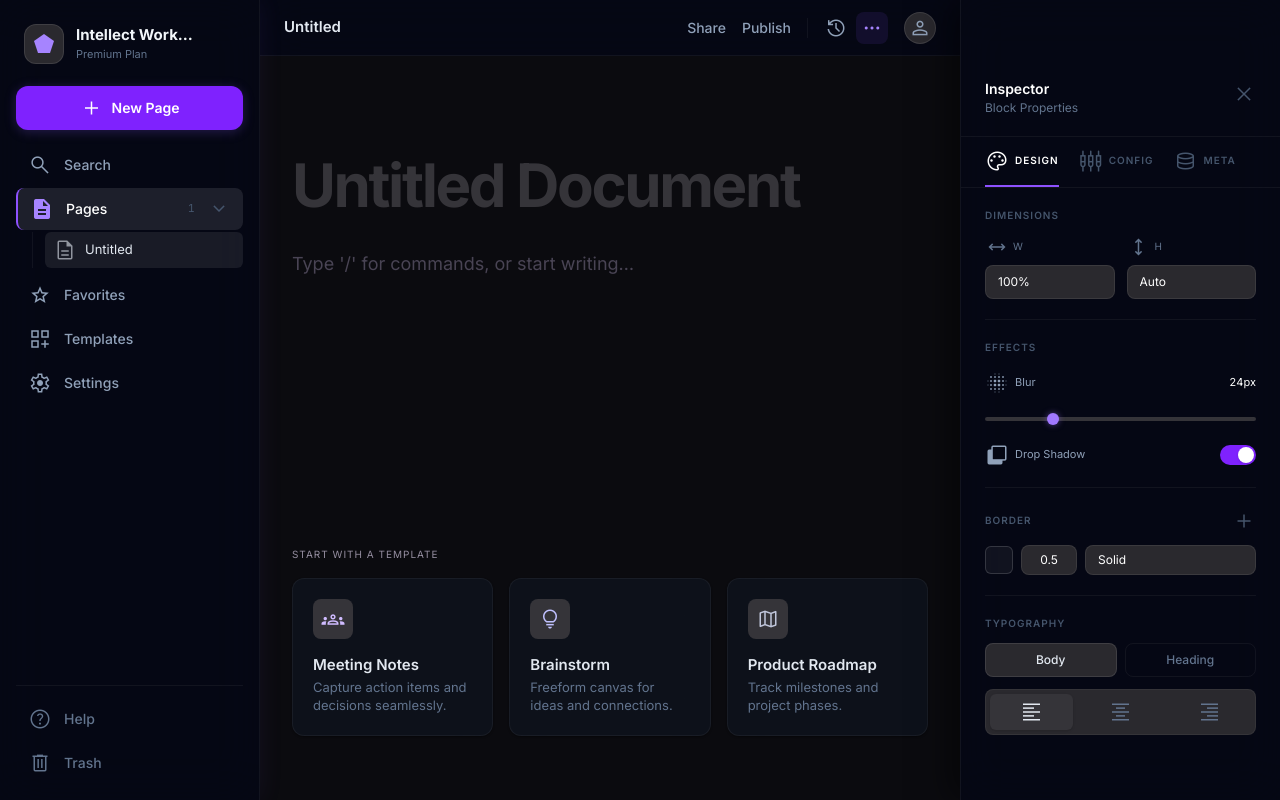
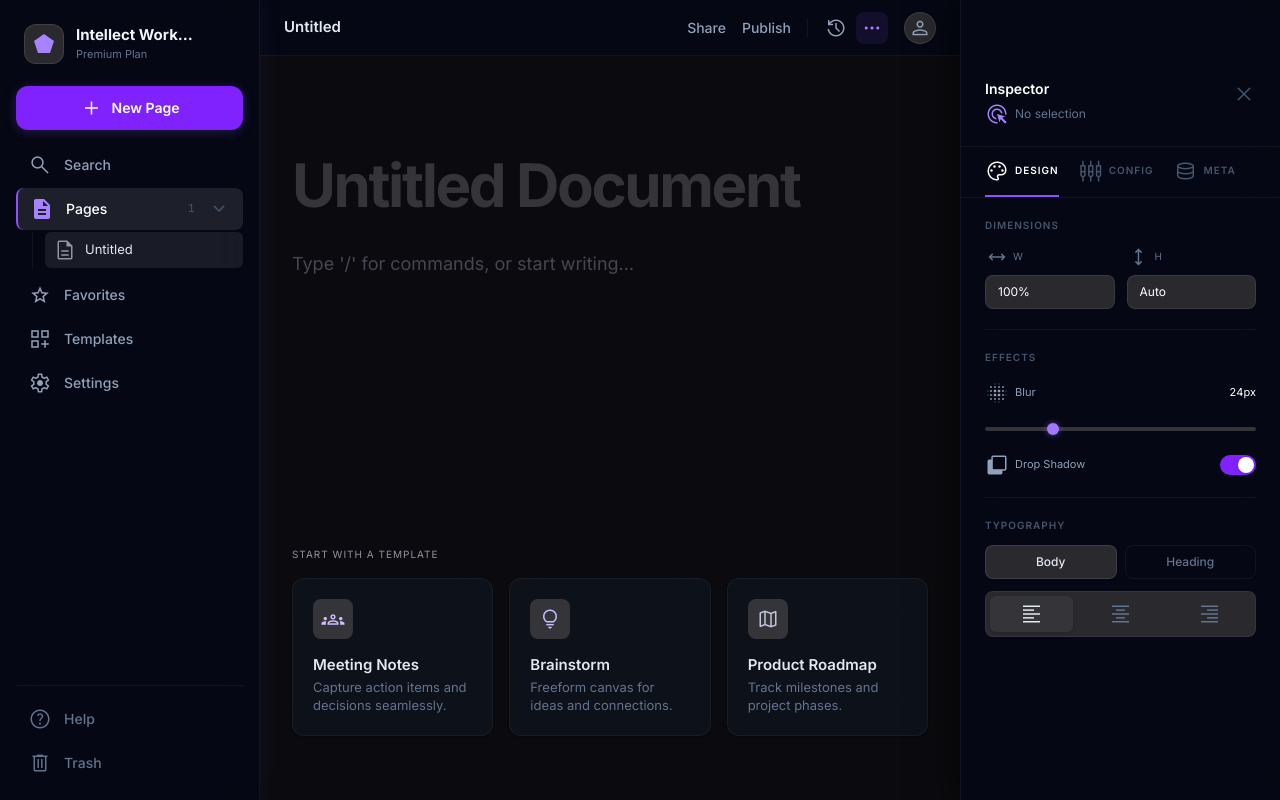
Before and after one commit to Mortarion002/Quill, a Next.js app: page /editor in a window 1280 px wide. Both pictures are taken after a click on the button "more_horiz". Built offline with nearby package versions, Linux system fonts and the light colour scheme.

Commit message:
live Inspector panel connected to TipTap editor

```diff
--- a/package.json
+++ b/package.json
@@ -10,6 +10,7 @@
   },
   "dependencies": {
     "@tiptap/extension-placeholder": "^3.22.4",
+    "@tiptap/extension-text-align": "^3.22.4",
     "@tiptap/react": "^3.22.4",
     "@tiptap/starter-kit": "^3.22.4",
     "clsx": "^2.1.1",
--- a/src/components/editor/Editor.tsx
+++ b/src/components/editor/Editor.tsx
@@ -5,6 +5,7 @@ import { useEditor, EditorContent } from "@tiptap/react";
 import type { Editor as TipTapEditor } from "@tiptap/core";
 import StarterKit from "@tiptap/starter-kit";
 import Placeholder from "@tiptap/extension-placeholder";
+import TextAlign from "@tiptap/extension-text-align";
 import { motion, AnimatePresence } from "framer-motion";
 import { useDocumentStore } from "@/store/useDocumentStore";
 import { useUIStore } from "@/store/useUIStore";
@@ -85,7 +86,7 @@ function moveBlock(editor: TipTapEditor, fromIndex: number, toIndex: number) {
 
 export function Editor({ pageId, initialContent }: EditorProps) {
   const { updatePage } = useDocumentStore();
-  const { setActiveBlock } = useUIStore();
+  const { setActiveBlock, setActiveEditor, setDocStats } = useUIStore();
   const wrapperRef = useRef<HTMLDivElement>(null);
   const [hoveredBlock, setHoveredBlock] = useState<HoveredBlockInfo | null>(null);
   const prevBlockEl = useRef<HTMLElement | null>(null);
@@ -132,6 +133,7 @@ export function Editor({ pageId, initialContent }: EditorProps) {
   const editor = useEditor({
     extensions: [
       StarterKit.configure({ heading: { levels: [1, 2, 3] } }),
+      TextAlign.configure({ types: ["heading", "paragraph"] }),
       Placeholder.configure({
         placeholder: ({ node }) => {
           if (node.type.name === "heading") return "Heading…";
@@ -152,6 +154,13 @@ export function Editor({ pageId, initialContent }: EditorProps) {
       const html = editor.getHTML();
       const isEmpty = html === "<p></p>" || html === "" || editor.isEmpty;
       updatePage(pageId, { content: isEmpty ? "" : html });
+
+      /* Doc stats */
+      const text = editor.state.doc.textContent;
+      const words = text.trim() ? text.trim().split(/\s+/).length : 0;
+      let blocks = 0;
+      editor.state.doc.forEach(() => blocks++);
+      setDocStats({ words, chars: text.length, blocks });
 
       /* Slash detection */
       const ctx = getSlashContext(editor);
@@ -274,6 +283,13 @@ export function Editor({ pageId, initialContent }: EditorProps) {
     },
     [executeCommand]
   );
+
+  /* ─── Register editor with UIStore so Inspector can access it ─── */
+  useEffect(() => {
+    if (editor) setActiveEditor(editor);
+    return () => setActiveEditor(null);
+    // eslint-disable-next-line react-hooks/exhaustive-deps
+  }, [editor]);
 
   /* ─── Sync content when switching pages ─── */
   useEffect(() => {
--- a/src/components/layout/Inspector.tsx
+++ b/src/components/layout/Inspector.tsx
@@ -3,6 +3,7 @@
 import { useState } from "react";
 import { motion, AnimatePresence } from "framer-motion";
 import { useUIStore } from "@/store/useUIStore";
+import { useDocumentStore } from "@/store/useDocumentStore";
 import { cn } from "@/lib/utils";
 
 const TABS = ["Design", "Config", "Meta"] as const;
@@ -14,11 +15,95 @@ const TAB_ICONS: Record<Tab, string> = {
   Meta: "database",
 };
 
+const BLOCK_LABELS: Record<string, string> = {
+  paragraph:      "Paragraph",
+  heading:        "Heading",
+  bulletList:     "Bullet List",
+  orderedList:    "Numbered List",
+  blockquote:     "Quote",
+  codeBlock:      "Code Block",
+  horizontalRule: "Divider",
+};
+
+const BLOCK_ICONS: Record<string, string> = {
+  paragraph:      "notes",
+  heading:        "title",
+  bulletList:     "format_list_bulleted",
+  orderedList:    "format_list_numbered",
+  blockquote:     "format_quote",
+  codeBlock:      "code",
+  horizontalRule: "horizontal_rule",
+};
+
+function formatNumber(n: number): string {
+  return n.toLocaleString();
+}
+
+function formatDate(ts: number): string {
+  return new Date(ts).toLocaleDateString("en-US", {
+    month: "short",
+    day: "numeric",
+    year: "numeric",
+  });
+}
+
+function timeAgo(ts: number): string {
+  const mins = Math.floor((Date.now() - ts) / 60000);
+  if (mins < 1) return "Just now";
+  if (mins < 60) return `${mins}m ago`;
+  const hrs = Math.floor(mins / 60);
+  if (hrs < 24) return `${hrs}h ago`;
+  return `${Math.floor(hrs / 24)}d ago`;
+}
+
+function SectionLabel({ children }: { children: React.ReactNode }) {
+  return (
+    <p className="text-[10px] uppercase tracking-widest text-slate-600 font-semibold">
+      {children}
+    </p>
+  );
+}
+
+function StatRow({ label, value }: { label: string; value: string }) {
+  return (
+    <div className="flex items-center justify-between py-2 border-b border-white/[0.04]">
+      <span className="text-[12px] text-slate-500">{label}</span>
+      <span className="text-[12px] text-slate-300 font-medium tabular-nums">{value}</span>
+    </div>
+  );
+}
+
 export function Inspector() {
-  const { inspectorOpen, setInspectorOpen } = useUIStore();
+  const { inspectorOpen, setInspectorOpen, activeBlockId, activeEditor, docStats } = useUIStore();
+  const { getActivePage } = useDocumentStore();
   const [activeTab, setActiveTab] = useState<Tab>("Design");
   const [blurValue, setBlurValue] = useState(24);
   const [shadowOn, setShadowOn] = useState(true);
+
+  const activePage = getActivePage();
+  const e = activeEditor;
+
+  const headingLevel = e?.isActive("heading", { level: 1 })
+    ? 1
+    : e?.isActive("heading", { level: 2 })
+    ? 2
+    : e?.isActive("heading", { level: 3 })
+    ? 3
+    : null;
+
+  const isHeading = headingLevel !== null;
+  const blockLabel = isHeading
+    ? `Heading ${headingLevel}`
+    : (BLOCK_LABELS[activeBlockId ?? ""] ?? "No selection");
+  const blockIcon = isHeading
+    ? "title"
+    : (BLOCK_ICONS[activeBlockId ?? ""] ?? "ads_click");
+
+  const align = e?.isActive({ textAlign: "center" })
+    ? "center"
+    : e?.isActive({ textAlign: "right" })
+    ? "right"
+    : "left";
 
   return (
     <AnimatePresence>
@@ -34,12 +119,18 @@ export function Inspector() {
           {/* ─── Header ─── */}
           <div className="px-6 pt-20 pb-5 border-b border-white/5 flex items-start justify-between">
             <div>
-              <h3 className="text-white font-semibold text-sm leading-tight mb-0.5">
+              <h3 className="text-white font-semibold text-sm leading-tight mb-1">
                 Inspector
               </h3>
-              <p className="text-slate-500 text-xs">Block Properties</p>
+              <div className="flex items-center gap-1.5">
+                <span className="material-symbols-outlined text-[13px] text-violet-400">
+                  {blockIcon}
+                </span>
+                <p className="text-slate-500 text-xs">{blockLabel}</p>
+              </div>
             </div>
-            <button type="button"
+            <button
+              type="button"
               onClick={() => setInspectorOpen(false)}
               className="w-6 h-6 flex items-center justify-center text-slate-600 hover:text-slate-400 transition-colors mt-0.5"
             >
@@ -50,7 +141,8 @@ export function Inspector() {
           {/* ─── Tabs ─── */}
           <div className="flex px-6 pt-1 gap-5 border-b border-white/5">
             {TABS.map((tab) => (
-              <button type="button"
+              <button
+                type="button"
                 key={tab}
                 onClick={() => setActiveTab(tab)}
                 className={cn(
@@ -70,23 +162,20 @@ export function Inspector() {
 
           {/* ─── Content ─── */}
           <div className="flex-1 overflow-y-auto px-6 py-5 flex flex-col gap-5">
+
+            {/* ══ DESIGN ══ */}
             {activeTab === "Design" && (
               <>
-                {/* Dimensions */}
                 <section className="space-y-3">
-                  <p className="text-[10px] uppercase tracking-widest text-slate-600 font-semibold">
-                    Dimensions
-                  </p>
+                  <SectionLabel>Dimensions</SectionLabel>
                   <div className="grid grid-cols-2 gap-3">
                     {[
-                      { label: "W", icon: "width", value: "100%" },
+                      { label: "W", icon: "width",  value: "100%" },
                       { label: "H", icon: "height", value: "Auto" },
                     ].map(({ label, icon, value }) => (
                       <div key={label} className="space-y-1.5">
                         <span className="text-[10px] text-slate-500 flex items-center gap-1">
-                          <span className="material-symbols-outlined text-[11px]">
-                            {icon}
-                          </span>
+                          <span className="material-symbols-outlined text-[11px]">{icon}</span>
                           {label}
                         </span>
                         <input
@@ -101,44 +190,33 @@ export function Inspector() {
 
                 <div className="border-t border-white/5" />
 
-                {/* Effects */}
                 <section className="space-y-4">
-                  <p className="text-[10px] uppercase tracking-widest text-slate-600 font-semibold">
-                    Effects
-                  </p>
-
-                  {/* Blur slider */}
+                  <SectionLabel>Effects</SectionLabel>
                   <div className="space-y-2">
                     <div className="flex justify-between items-center">
                       <span className="text-[11px] text-slate-400 flex items-center gap-1.5">
-                        <span className="material-symbols-outlined text-[13px]">
-                          blur_on
-                        </span>
+                        <span className="material-symbols-outlined text-[13px]">blur_on</span>
                         Blur
                       </span>
-                      <span className="text-[11px] text-white tabular-nums">
-                        {blurValue}px
-                      </span>
+                      <span className="text-[11px] text-white tabular-nums">{blurValue}px</span>
                     </div>
                     <input
                       type="range"
                       min={0}
                       max={100}
                       value={blurValue}
-                      onChange={(e) => setBlurValue(Number(e.target.value))}
+                      onChange={(ev) => setBlurValue(Number(ev.target.value))}
                       className="w-full"
                     />
                   </div>
-
-                  {/* Drop shadow toggle */}
                   <div className="flex justify-between items-center">
                     <span className="text-[11px] text-slate-400 flex items-center gap-1.5">
-                      <span className="material-symbols-outlined text-[13px]">
-                        shadow
-                      </span>
+                      <span className="material-symbols-outlined text-[13px]">shadow</span>
                       Drop Shadow
                     </span>
-                    <button type="button"
+                    <button
+                      type="button"
+                      title="Toggle drop shadow"
                       onClick={() => setShadowOn((v) => !v)}
                       className={cn(
                         "w-9 h-5 rounded-full relative transition-colors duration-200",
@@ -157,96 +235,185 @@ export function Inspector() {
 
                 <div className="border-t border-white/5" />
 
-                {/* Border */}
                 <section className="space-y-3">
-                  <div className="flex items-center justify-between">
-                    <p className="text-[10px] uppercase tracking-widest text-slate-600 font-semibold">
-                      Border
-                    </p>
-                    <button type="button" className="text-slate-600 hover:text-slate-400 transition-colors">
-                      <span className="material-symbols-outlined text-[16px]">add</span>
+                  <SectionLabel>Typography</SectionLabel>
+
+                  {/* Body / Heading */}
+                  <div className="grid grid-cols-2 gap-2">
+                    <button
+                      type="button"
+                      onClick={() => e?.chain().focus().setParagraph().run()}
+                      className={cn(
+                        "py-2 rounded-lg text-xs font-medium border transition-colors",
+                        !isHeading
+                          ? "bg-surface-container-high border-white/10 text-slate-200"
+                          : "bg-transparent border-white/5 text-slate-500 hover:border-white/10 hover:text-slate-400"
+                      )}
+                    >
+                      Body
+                    </button>
+                    <button
+                      type="button"
+                      onClick={() => e?.chain().focus().toggleHeading({ level: 2 }).run()}
+                      className={cn(
+                        "py-2 rounded-lg text-xs font-medium border transition-colors",
+                        isHeading
+                          ? "bg-surface-container-high border-white/10 text-slate-200"
+                          : "bg-transparent border-white/5 text-slate-500 hover:border-white/10 hover:text-slate-400"
+                      )}
+                    >
+                      Heading
                     </button>
                   </div>
-                  <div className="flex items-center gap-2">
-                    <div className="w-7 h-7 rounded-md border border-white/15 bg-white/5 cursor-pointer hover:bg-white/10 transition-colors flex-shrink-0" />
-                    <input
-                      type="text"
-                      defaultValue="0.5"
-                      className="w-14 bg-surface-container-high border border-white/8 rounded-lg px-2 py-1.5 text-white text-xs text-center focus:border-primary-container focus:outline-none"
-                    />
-                    <select className="flex-1 bg-surface-container-high border border-white/8 rounded-lg px-3 py-1.5 text-white text-xs focus:border-primary-container focus:outline-none appearance-none cursor-pointer">
-                      <option>Solid</option>
-                      <option>Dashed</option>
-                      <option>Dotted</option>
-                    </select>
+
+                  {/* Alignment */}
+                  <div className="flex gap-1.5 bg-surface-container-high rounded-lg p-1 border border-white/5">
+                    {(
+                      [
+                        { value: "left",   icon: "format_align_left"   },
+                        { value: "center", icon: "format_align_center" },
+                        { value: "right",  icon: "format_align_right"  },
+                      ] as const
+                    ).map(({ value, icon }) => (
+                      <button
+                        type="button"
+                        key={value}
+                        onClick={() => e?.chain().focus().setTextAlign(value).run()}
+                        className={cn(
+                          "flex-1 py-1.5 rounded-md flex items-center justify-center transition-colors",
+                          align === value
+                            ? "bg-surface-container-highest text-slate-200 shadow-sm"
+                            : "text-slate-500 hover:text-slate-300"
+                        )}
+                      >
+                        <span className="material-symbols-outlined text-[16px]">{icon}</span>
+                      </button>
+                    ))}
+                  </div>
+                </section>
+              </>
+            )}
+
+            {/* ══ CONFIG ══ */}
+            {activeTab === "Config" && (
+              e ? (
+                <>
+                  <section className="space-y-3">
+                    <SectionLabel>Block Type</SectionLabel>
+                    <div className="flex items-center gap-3 p-3 bg-surface-container-high rounded-xl border border-white/5">
+                      <div className="w-9 h-9 rounded-lg bg-violet-500/15 flex items-center justify-center flex-shrink-0">
+                        <span className="material-symbols-outlined text-[18px] text-violet-400">
+                          {blockIcon}
+                        </span>
+                      </div>
+                      <div>
+                        <p className="text-[13px] font-medium text-slate-200">{blockLabel}</p>
+                        <p className="text-[11px] text-slate-600">{activeBlockId ?? "—"}</p>
+                      </div>
+                    </div>
+                  </section>
+
+                  {isHeading && (
+                    <>
+                      <div className="border-t border-white/5" />
+                      <section className="space-y-3">
+                        <SectionLabel>Level</SectionLabel>
+                        <div className="flex gap-2">
+                          {([1, 2, 3] as const).map((lvl) => (
+                            <button
+                              type="button"
+                              key={lvl}
+                              onClick={() => e.chain().focus().toggleHeading({ level: lvl }).run()}
+                              className={cn(
+                                "flex-1 py-2.5 rounded-xl text-xs font-bold border transition-colors",
+                                headingLevel === lvl
+                                  ? "bg-violet-500/15 border-violet-500/30 text-violet-300"
+                                  : "bg-transparent border-white/5 text-slate-500 hover:border-white/10 hover:text-slate-400"
+                              )}
+                            >
+                              H{lvl}
+                            </button>
+                          ))}
+                        </div>
+                      </section>
+                    </>
+                  )}
+
+                  <div className="border-t border-white/5" />
+
+                  <section className="space-y-2">
+                    <SectionLabel>Convert to</SectionLabel>
+                    <div className="flex flex-col gap-1">
+                      {[
+                        { id: "p",     label: "Paragraph",   icon: "notes",                action: () => e.chain().focus().setParagraph().run()              },
+                        { id: "h1",    label: "Heading 1",   icon: "title",                action: () => e.chain().focus().toggleHeading({ level: 1 }).run() },
+                        { id: "h2",    label: "Heading 2",   icon: "title",                action: () => e.chain().focus().toggleHeading({ level: 2 }).run() },
+                        { id: "ul",    label: "Bullet List", icon: "format_list_bulleted", action: () => e.chain().focus().toggleBulletList().run()          },
+                        { id: "quote", label: "Quote",       icon: "format_quote",         action: () => e.chain().focus().toggleBlockquote().run()          },
+                      ].map(({ id, label, icon, action }) => (
+                        <button
+                          type="button"
+                          key={id}
+                          onClick={action}
+                          className="w-full flex items-center gap-2.5 px-3 py-2 rounded-lg text-slate-400 hover:bg-white/5 hover:text-slate-200 transition-colors text-left"
+                        >
+                          <span className="material-symbols-outlined text-[15px]">{icon}</span>
+                          <span className="text-[12px] font-medium">{label}</span>
+                        </button>
+                      ))}
+                    </div>
+                  </section>
+                </>
+              ) : (
+                <div className="flex flex-col items-center justify-center h-40 gap-3">
+                  <span className="material-symbols-outlined text-[32px] text-slate-700">
+                    ads_click
+                  </span>
+                  <p className="text-slate-600 text-sm text-center">
+                    Click inside the editor to select a block
+                  </p>
+                </div>
+              )
+            )}
+
+            {/* ══ META ══ */}
+            {activeTab === "Meta" && (
+              <>
+                <section className="space-y-1">
+                  <SectionLabel>Document Stats</SectionLabel>
+                  <div className="mt-2">
+                    <StatRow label="Words"      value={formatNumber(docStats.words)} />
+                    <StatRow label="Characters" value={formatNumber(docStats.chars)} />
+                    <StatRow label="Blocks"     value={formatNumber(docStats.blocks)} />
                   </div>
                 </section>
 
                 <div className="border-t border-white/5" />
 
-                {/* Typography */}
-                <section className="space-y-3">
-                  <p className="text-[10px] uppercase tracking-widest text-slate-600 font-semibold">
-                    Typography
-                  </p>
-                  <div className="grid grid-cols-2 gap-2">
-                    {["Body", "Heading"].map((t, i) => (
-                      <button type="button"
-                        key={t}
-                        className={cn(
-                          "py-2 rounded-lg text-xs font-medium border transition-colors",
-                          i === 0
-                            ? "bg-surface-container-high border-white/10 text-slate-200"
-                            : "bg-transparent border-white/5 text-slate-500 hover:border-white/10 hover:text-slate-400"
-                        )}
-                      >
-                        {t}
-                      </button>
-                    ))}
+                <section className="space-y-1">
+                  <SectionLabel>Timestamps</SectionLabel>
+                  <div className="mt-2">
+                    <StatRow
+                      label="Created"
+                      value={activePage ? formatDate(activePage.createdAt) : "—"}
+                    />
+                    <StatRow
+                      label="Modified"
+                      value={activePage ? timeAgo(activePage.updatedAt) : "—"}
+                    />
                   </div>
-                  <div className="flex gap-1.5 bg-surface-container-high rounded-lg p-1 border border-white/5">
-                    {["format_align_left", "format_align_center", "format_align_right"].map(
-                      (icon, i) => (
-                        <button type="button"
-                          key={icon}
-                          className={cn(
-                            "flex-1 py-1.5 rounded-md flex items-center justify-center transition-colors",
-                            i === 0
-                              ? "bg-surface-container-highest text-slate-200 shadow-sm"
-                              : "text-slate-500 hover:text-slate-300"
-                          )}
-                        >
-                          <span className="material-symbols-outlined text-[16px]">
-                            {icon}
-                          </span>
-                        </button>
-                      )
-                    )}
+                </section>
+
+                <div className="border-t border-white/5" />
+
+                <section className="space-y-1">
+                  <SectionLabel>Page</SectionLabel>
+                  <div className="mt-2">
+                    <StatRow label="Title" value={activePage?.title ?? "Untitled"} />
+                    <StatRow label="ID"    value={activePage?.id.slice(0, 8) ?? "—"} />
                   </div>
                 </section>
               </>
-            )}
-
-            {activeTab === "Config" && (
-              <div className="flex flex-col items-center justify-center h-40 gap-3">
-                <span className="material-symbols-outlined text-[32px] text-slate-700">
-                  settings_input_component
-                </span>
-                <p className="text-slate-600 text-sm text-center">
-                  Select a block to view configuration options
-                </p>
-              </div>
-            )}
-
-            {activeTab === "Meta" && (
-              <div className="flex flex-col items-center justify-center h-40 gap-3">
-                <span className="material-symbols-outlined text-[32px] text-slate-700">
-                  database
-                </span>
-                <p className="text-slate-600 text-sm text-center">
-                  Block metadata will appear here
-                </p>
-              </div>
             )}
           </div>
         </motion.aside>
--- a/src/store/useUIStore.ts
+++ b/src/store/useUIStore.ts
@@ -1,17 +1,28 @@
 "use client";
 
 import { create } from "zustand";
+import type { Editor } from "@tiptap/core";
+
+interface DocStats {
+  words: number;
+  chars: number;
+  blocks: number;
+}
 
 interface UIStore {
   inspectorOpen: boolean;
   commandMenuOpen: boolean;
   activeBlockId: string | null;
   hoveredBlockId: string | null;
+  activeEditor: Editor | null;
+  docStats: DocStats;
   toggleInspector: () => void;
   setInspectorOpen: (open: boolean) => void;
   setCommandMenuOpen: (open: boolean) => void;
   setActiveBlock: (id: string | null) => void;
   setHoveredBlock: (id: string | null) => void;
+  setActiveEditor: (editor: Editor | null) => void;
+  setDocStats: (stats: DocStats) => void;
 }
 
 export const useUIStore = create<UIStore>()((set) => ({
@@ -19,6 +30,8 @@ export const useUIStore = create<UIStore>()((set) => ({
   commandMenuOpen: false,
   activeBlockId: null,
   hoveredBlockId: null,
+  activeEditor: null,
+  docStats: { words: 0, chars: 0, blocks: 0 },
 
   toggleInspector: () =>
     set((state) => ({ inspectorOpen: !state.inspectorOpen })),
@@ -26,4 +39,6 @@ export const useUIStore = create<UIStore>()((set) => ({
   setCommandMenuOpen: (open) => set({ commandMenuOpen: open }),
   setActiveBlock: (id) => set({ activeBlockId: id }),
   setHoveredBlock: (id) => set({ hoveredBlockId: id }),
+  setActiveEditor: (editor) => set({ activeEditor: editor }),
+  setDocStats: (stats) => set({ docStats: stats }),
 }));
```
Also changed, not shown: 1 other file (tests, documents, lock files or other folders).
